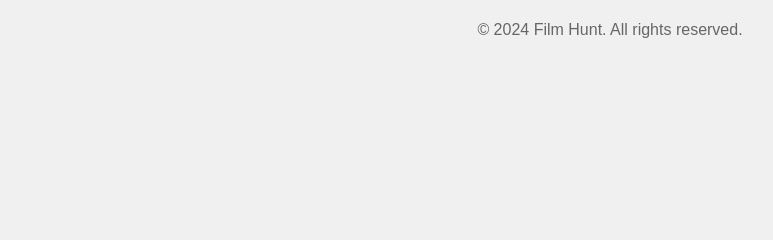
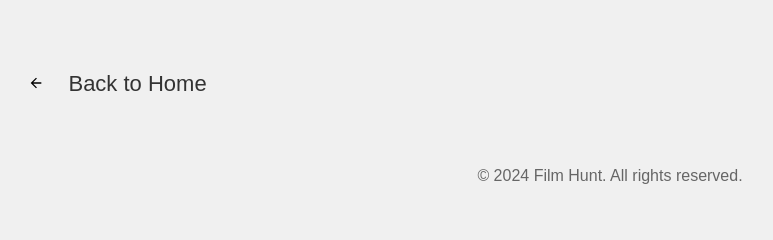
Before and after one commit to Dokuqui/Find-Movie-APP_Django, a Django app: template movie_app/templates/movie_app/movie_detail.html in a window 1280 px wide. Shown: the part 371-611 px from the top of the page, without its empty margins (30-803 px from the left). Run offline with Django 5.2, Linux system fonts and the light colour scheme; the template is opened without the code that fills it, so the values that code supplies are empty.

Commit message:
style(DFM-18): add back button

```diff
--- a/movie_app/templates/movie_app/movie_detail.html
+++ b/movie_app/templates/movie_app/movie_detail.html
@@ -34,6 +34,16 @@
     <p><strong>Plot:</strong> {{ movie.plot }}</p>
     <p><strong>IMDb ID:</strong> {{ movie.imdb_id }}</p>
 
+    <div class="back-button">
+        <a href="{% url 'home' %}">
+            <svg xmlns="http://www.w3.org/2000/svg" width="36" height="16" viewBox="0 0 24 24">
+                <path d="M0 0h24v24H0z" fill="none"/>
+                <path d="M20 11H7.83l5.59-5.59L12 4l-8 8 8 8 1.41-1.41L7.83 13H20v-2z"/>
+            </svg>
+            <span>Back to Home</span>
+        </a>
+    </div>
+
     <footer>
         <p>&copy; {% now "Y" %} Film Hunt. All rights reserved.</p>
     </footer>
--- a/static/css/movie_detail.css
+++ b/static/css/movie_detail.css
@@ -37,3 +37,22 @@ strong {
     margin: 0 auto;
     max-width: 600px;
 }
+
+.back-button {
+    display: flex;
+    text-align: center;
+    margin-top: 50px;
+    margin-bottom: 50px;
+}
+
+.back-button a {
+    color: #333333;
+    text-decoration: none;
+    padding: 20px 20px;
+    border-radius: 5px;
+}
+
+.back-button span {
+    margin-left: 10px;
+    font-size: 22px;
+}
```
